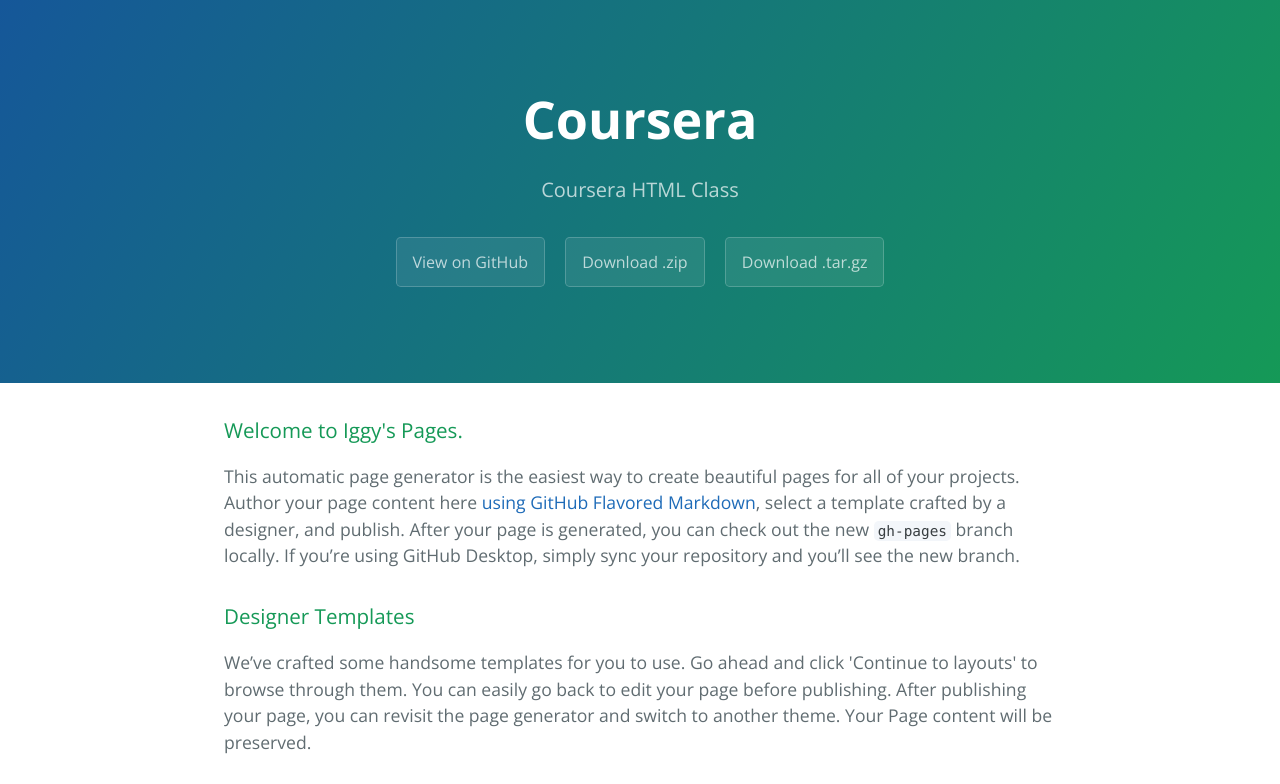
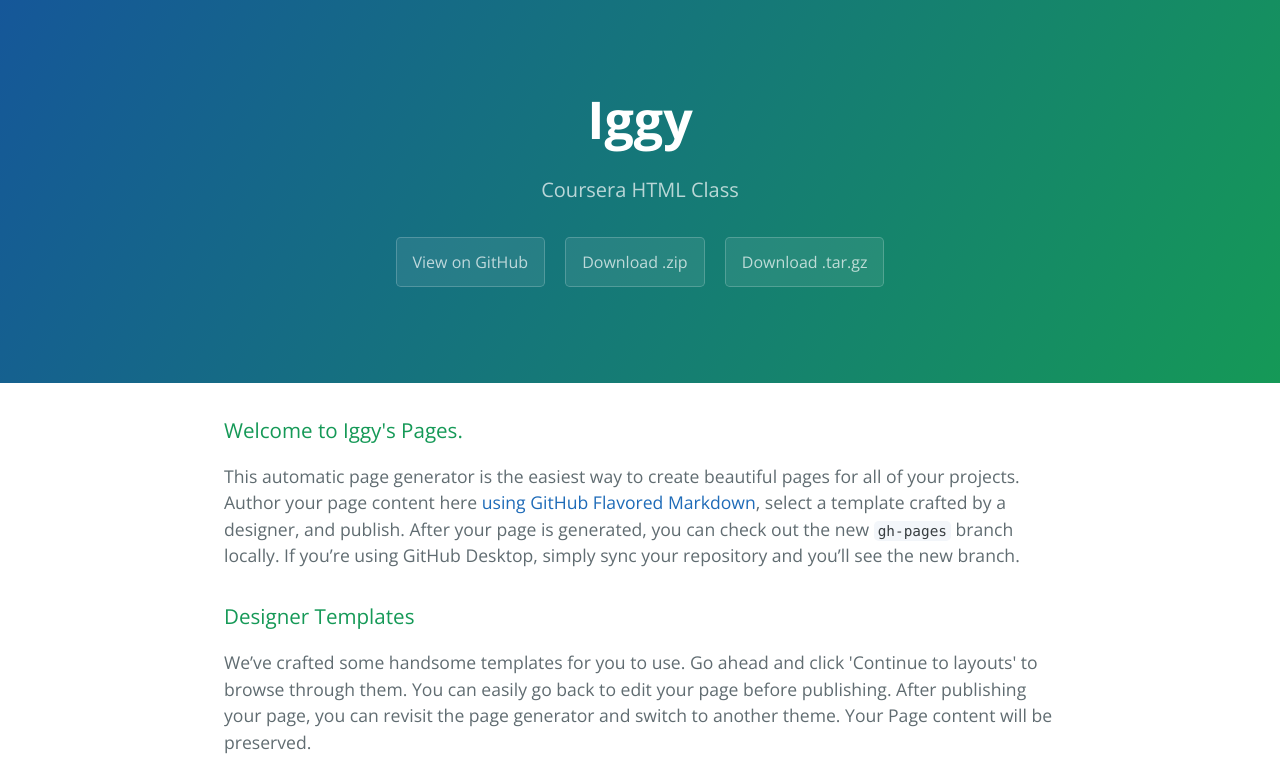
Before and after one commit to IgnatGlushko/Coursera, a plain HTML site: page index.html in a window 1280 px wide. Shown: the top 784 px of the page. Drawn offline with nearby package versions, Linux system fonts and the light colour scheme.

Commit message:
Update index.html

```diff
--- a/index.html
+++ b/index.html
@@ -11,7 +11,7 @@
   </head>
   <body>
     <section class="page-header">
-      <h1 class="project-name">Coursera</h1>
+      <h1 class="project-name">Iggy</h1>
       <h2 class="project-tagline">Coursera HTML Class</h2>
       <a href="https://github.com/IgnatGlushko/Coursera" class="btn">View on GitHub</a>
       <a href="https://github.com/IgnatGlushko/Coursera/zipball/master" class="btn">Download .zip</a>
```
